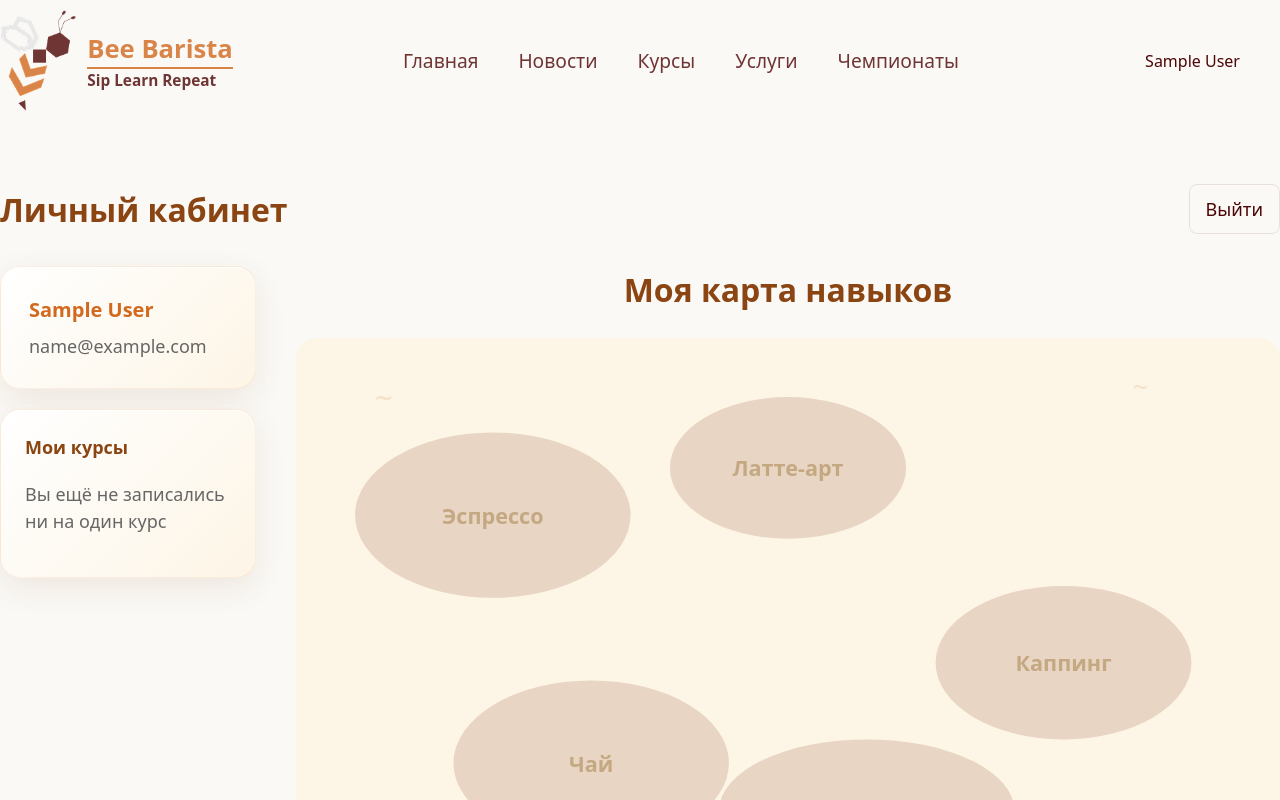
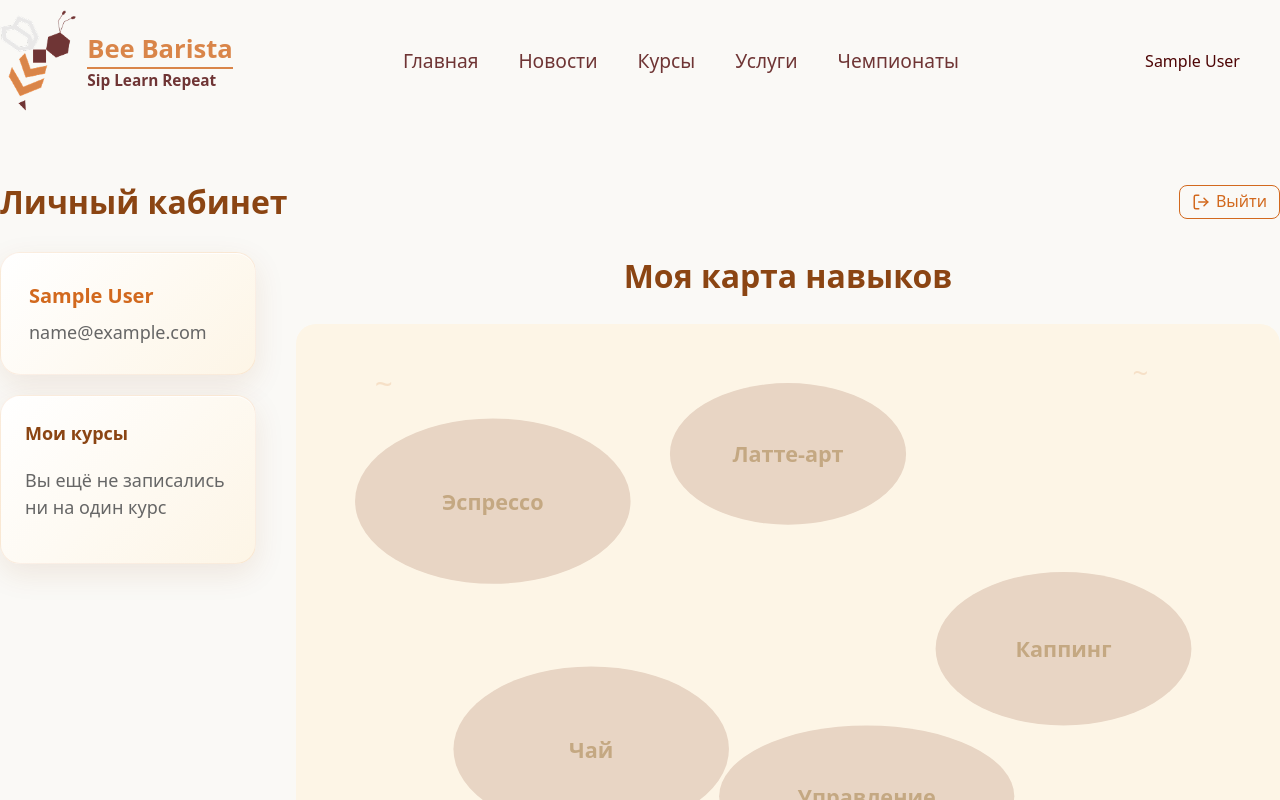
Before and after one commit to romkalan/Coffee-Tea-Mastery, a React (Vite) app: page /profile in a window 1280 px wide. Shown: the top 800 px of the page. Built offline with nearby package versions, Linux system fonts and the light colour scheme; data requests are answered from the project's data file; sample sign-in values are in the browser's storage.

Commit message:
fix: restyle logout button with secondary outline + SVG icon

```diff
--- a/src/components/AboutCompetition/styles.module.scss
+++ b/src/components/AboutCompetition/styles.module.scss
@@ -19,7 +19,6 @@
   font-size: mixins.$font-standard;
   line-height: 1.5;
   text-align: start;
-  margin-bottom: 60px;
 }
 
 .link {
--- a/src/pages/Profile/Profile.tsx
+++ b/src/pages/Profile/Profile.tsx
@@ -32,6 +32,11 @@
             <div className={classNames(styles.header)}>
                 <h1>Личный кабинет</h1>
                 <button className={classNames(styles.logoutBtn)} onClick={() => { dispatch(logout()); navigate("/"); }}>
+                    <svg width="18" height="18" viewBox="0 0 24 24" fill="none" stroke="currentColor" strokeWidth="2" strokeLinecap="round" strokeLinejoin="round">
+                        <path d="M9 21H5a2 2 0 0 1-2-2V5a2 2 0 0 1 2-2h4"/>
+                        <polyline points="16 17 21 12 16 7"/>
+                        <line x1="21" y1="12" x2="9" y2="12"/>
+                    </svg>
                     Выйти
                 </button>
             </div>
--- a/src/pages/Profile/styles.module.scss
+++ b/src/pages/Profile/styles.module.scss
@@ -22,7 +22,11 @@
 }
 
 .logoutBtn {
-    @include button-ghost;
+    @include button-secondary;
+    @include button-small;
+    display: inline-flex;
+    align-items: center;
+    gap: 6px;
 }
 
 .layout {
```
